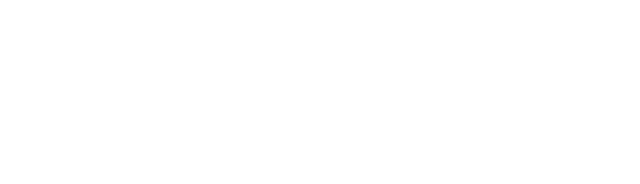
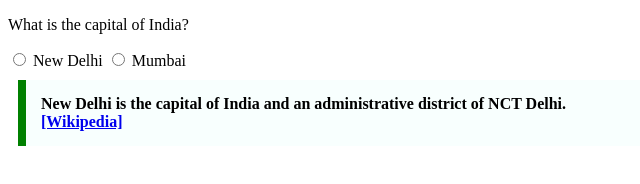
Before and after one commit to acciojob/trivia-AIwebdeveloper, a website: page main.html in a window 1280 px wide. Shown: the whole page, without its empty margins (0-640 px from the left). Drawn offline with Linux system fonts and the light colour scheme.

Commit message:
created a submission

```diff
--- a/main.html
+++ b/main.html
@@ -8,7 +8,33 @@
 
 <body>
 	<!-- the entire body must be written by student -->
-    <script type="text/javascript" src="./script.js">
+    <form>
+  <p>What is the capital of India?</p>
+  <label>
+    <input type="radio" name="capital" value="New Delhi"> New Delhi
+  </label>
+  <label>
+    <input type="radio" name="capital" value="Mumbai"> Mumbai
+  </label>
+</form>
+
+<blockquote>
+  New Delhi is the capital of India and an administrative district of NCT Delhi.
+  <a href="https://en.wikipedia.org/wiki/New_Delhi" target="_blank">[Wikipedia]</a>
+</blockquote>
+
+<style>
+blockquote {
+  max-width: 600px;
+  margin: 10px;
+  padding: 15px;
+  border-left: 8px solid green;
+  background-color: #f8fffe;
+  font-weight: bold;
+}
+</style>
+
+	<script type="text/javascript" src="./script.js">
 </script>
 
 </body>
```
